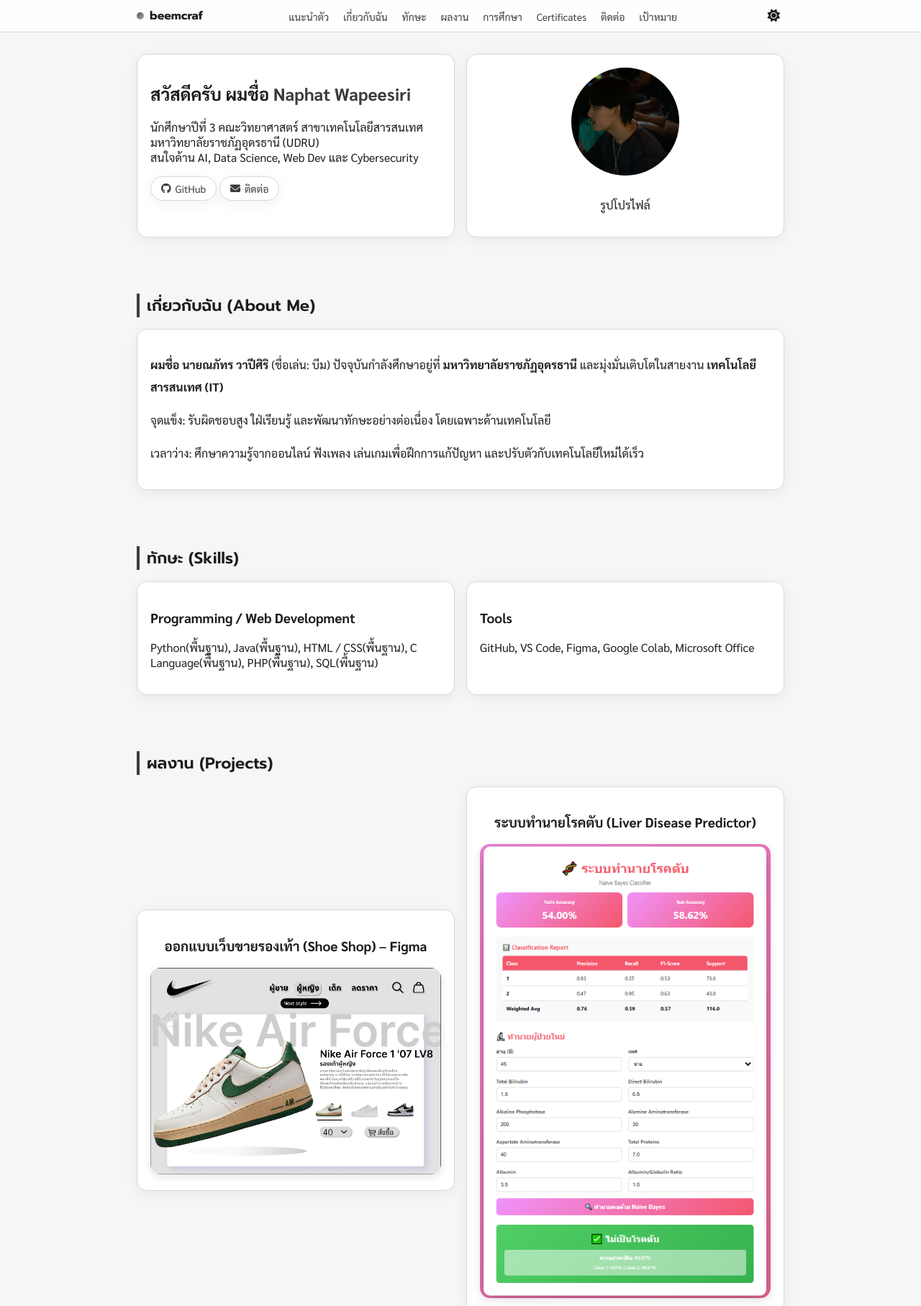
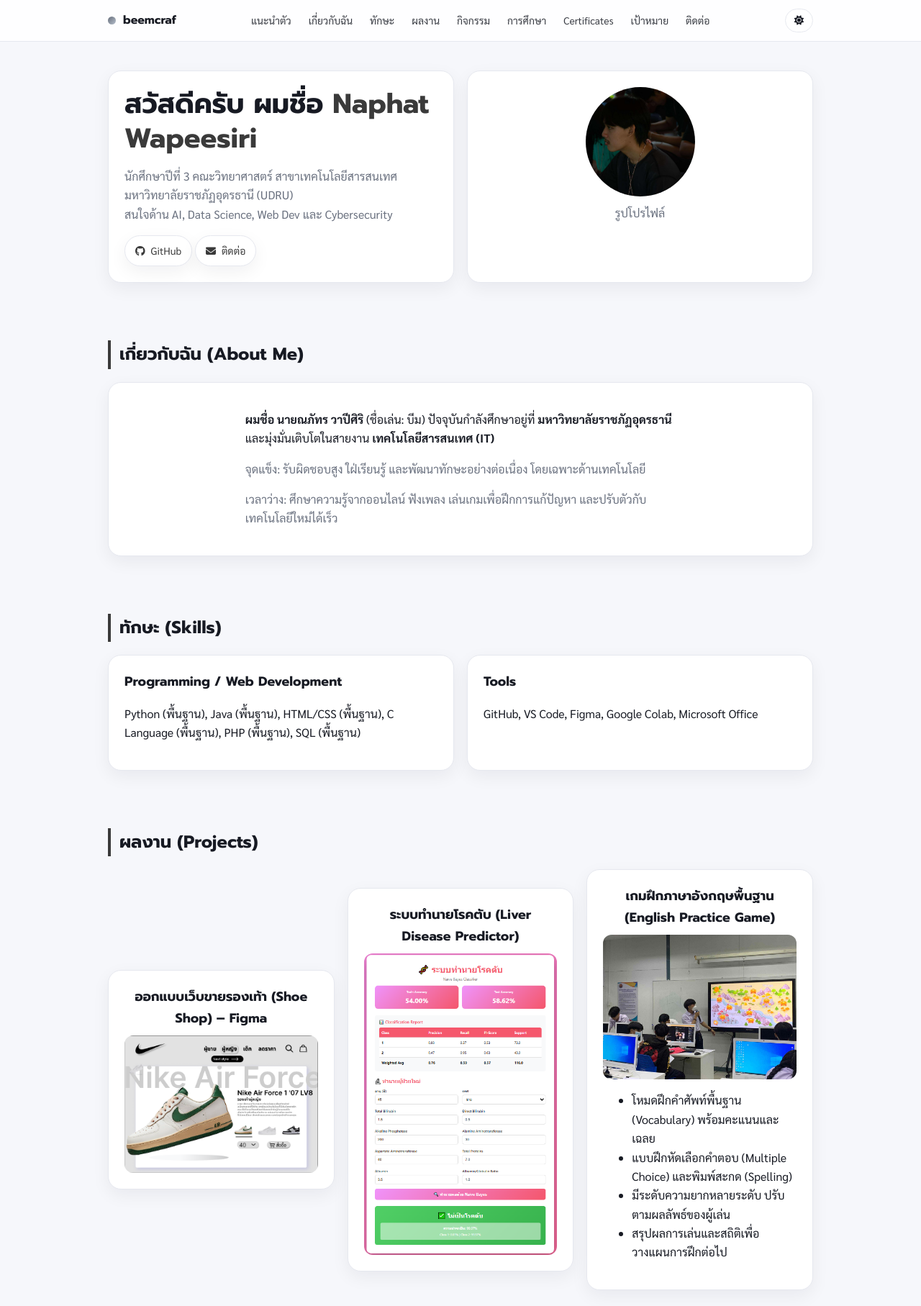
Before and after one commit to beemcraf/naphat.github.io, a plain HTML site: page index.html in a window 1280 px wide. Shown: the top 1815 px of the page at 72% size. Drawn offline with Linux system fonts and the light colour scheme.

Commit message:
Refactor index.html for layout and style improvements
Updated styles and layout for improved aesthetics and usability. Moved contact section to the bottom and added new elements.

```diff
--- a/index.html
+++ b/index.html
@@ -9,47 +9,49 @@
   <link rel="stylesheet" href="https://cdnjs.cloudflare.com/ajax/libs/font-awesome/6.5.0/css/all.min.css"/>
   <style>
     :root{
-      --bg:#f5f6f8; --card:#ffffff; --text:#1d1d1d; --muted:#777; --accent:#3b3b3b;
-      --border:#d9d9d9; --pill:#efefef; --shadow:0 4px 18px rgba(0,0,0,.06);
+      --bg:#f6f7fb; --card:#ffffff; --text:#171a23; --muted:#6b7280; --accent:#3a3a3a;
+      --border:#e6e8ef; --pill:#eff2f7; --shadow:0 8px 24px rgba(10,15,30,.06);
     }
     [data-theme="dark"]{
-      --bg:#1b1b1b; --card:#252525; --text:#f4f4f4; --muted:#bcbcbc;
-      --accent:#d0d0d0; --border:#383838; --pill:#333; --shadow:0 4px 18px rgba(0,0,0,.35);
+      --bg:#14161b; --card:#1c1f26; --text:#f2f4f8; --muted:#a6adbb; --accent:#d6d9e3;
+      --border:#2a2f38; --pill:#232833; --shadow:0 10px 28px rgba(0,0,0,.35);
     }
-    *{box-sizing:border-box;transition:.25s}
-    body{margin:0;background:var(--bg);color:var(--text);font-family:'Sarabun',system-ui,Segoe UI,Arial}
+    *{box-sizing:border-box}
+    html{scroll-behavior:smooth}
+    body{margin:0;background:var(--bg);color:var(--text);font-family:'Sarabun',system-ui,Segoe UI,Arial;font-size:16px;line-height:1.65}
     a{color:var(--accent);text-decoration:none}
+    img{display:block;max-width:100%;height:auto;border-radius:12px}
 
-    header.site{
-      position:sticky;top:0;z-index:50;backdrop-filter:blur(10px);
-      background:rgba(255,255,255,.85);border-bottom:1px solid var(--border);padding:10px 0
-    }
-    [data-theme="dark"] header.site{background:rgba(0,0,0,.8)}
-    .container{width:min(900px,92%);margin:auto}
-    .nav{display:flex;justify-content:space-between;align-items:center}
-    .brand{font-family:'Prompt';font-weight:700;display:flex;gap:8px;align-items:center}
-    .brand .dot{width:10px;height:10px;border-radius:50%;background:linear-gradient(135deg,#555,#aaa)}
-    .nav a{margin:0 8px;color:var(--text);opacity:.85;font-size:14px}
-    .nav a:hover{opacity:1}
-    .theme-toggle{border:none;background:none;cursor:pointer;font-size:1.1rem;color:var(--text)}
+    .container{width:min(980px,92%);margin:auto}
+    section{padding:40px 0;scroll-margin-top:84px}
 
-    .btn{display:inline-flex;align-items:center;gap:6px;padding:7px 14px;border-radius:999px;
-      border:1px solid var(--border);background:var(--card);box-shadow:var(--shadow);font-size:14px}
+    header.site{position:sticky;top:0;z-index:50;background:rgba(255,255,255,.85);backdrop-filter:saturate(160%) blur(12px);border-bottom:1px solid var(--border)}
+    [data-theme="dark"] header.site{background:rgba(0,0,0,.6)}
+    .nav{display:flex;align-items:center;justify-content:space-between;gap:14px;padding:12px 0}
+    .brand{font-family:'Prompt';font-weight:700;display:flex;align-items:center;gap:10px}
+    .brand .dot{width:11px;height:11px;border-radius:50%;background:linear-gradient(135deg,#656d7a,#b6bfcc)}
+    nav a{padding:8px 10px;border-radius:8px;color:var(--text);opacity:.85;font-size:14px}
+    nav a:hover{background:var(--pill);opacity:1}
+    .theme-toggle{border:1px solid var(--border);background:var(--card);color:var(--text);border-radius:999px;padding:8px 12px;cursor:pointer}
+
+    .card{background:var(--card);border:1px solid var(--border);border-radius:18px;padding:22px;box-shadow:var(--shadow)}
+    .card .prose{max-width:68ch;margin:auto}
+    .muted{color:var(--muted)}
+    h1{font-family:'Prompt';font-size:clamp(26px,4.6vw,38px);line-height:1.25;margin:0 0 8px}
+    h2.section-title{font-family:'Prompt';font-size:clamp(20px,3.2vw,24px);font-weight:700;margin:0 0 18px;padding-left:12px;border-left:4px solid var(--accent)}
+    h3{font-family:'Prompt';font-size:18px;margin:0 0 8px}
+
+    .grid{display:grid;gap:18px}
+    .cols-1{grid-template-columns:1fr}
+    .cols-2{grid-template-columns:repeat(auto-fit,minmax(320px,1fr))}
+    .cols-3{grid-template-columns:repeat(auto-fit,minmax(260px,1fr))}
+
+    .btn{display:inline-flex;align-items:center;gap:8px;padding:9px 14px;border-radius:999px;border:1px solid var(--border);background:var(--card);box-shadow:var(--shadow);font-size:14px}
     .btn:hover{background:var(--accent);color:#fff}
 
-    section{padding:30px 0}
-    h2.section-title{font-family:'Prompt';font-size:22px;font-weight:600;border-left:4px solid var(--accent);padding-left:10px;margin-bottom:16px}
-
-    .grid{display:grid;gap:16px}
-    .grid.cols-1{grid-template-columns:1fr}
-    .grid.cols-2{grid-template-columns:repeat(auto-fit,minmax(320px,1fr))}
-    .grid.cols-3{grid-template-columns:repeat(auto-fit,minmax(260px,1fr))}
-
-    .card{background:var(--card);border:1px solid var(--border);border-radius:14px;padding:18px;box-shadow:var(--shadow)}
-    .card img{max-width:100%;border-radius:10px}
-    .card img:hover{transform:scale(1.02)} /* ซูมเบาๆ ตอนชี้เมาส์ */
-
-    footer{padding:30px 0 10px;color:var(--muted);border-top:1px solid var(--border);text-align:center;font-size:14px}
+    .img-zoom:hover{transform:scale(1.02)}
+    .center{text-align:center}
+    footer{padding:34px 0 16px;color:var(--muted);border-top:1px solid var(--border);text-align:center;font-size:14px}
   </style>
 </head>
 <body>
@@ -61,159 +63,173 @@
         <a href="#about">เกี่ยวกับฉัน</a>
         <a href="#skills">ทักษะ</a>
         <a href="#projects">ผลงาน</a>
+        <a href="#activities">กิจกรรม</a>
         <a href="#education">การศึกษา</a>
         <a href="#certificates">Certificates</a>
-        <a href="#contact">ติดต่อ</a>
         <a href="#goals">เป้าหมาย</a>
+        <a href="#contact">ติดต่อ</a> <!-- ย้าย Contact ไปลิงก์ท้ายสุด -->
       </nav>
-      <button class="theme-toggle" id="toggleTheme"><i class="fa-solid fa-moon"></i></button>
+      <button class="theme-toggle" id="toggleTheme" aria-label="Toggle theme"><i class="fa-solid fa-moon"></i></button>
     </div>
   </header>
 
   <main class="container">
-    <!-- 1. Intro -->
+    <!-- Intro -->
     <section id="intro" class="grid cols-2">
-      <div class="card">
+      <div class="card"><div class="prose">
         <h1>สวัสดีครับ ผมชื่อ <span style="color:var(--accent)">Naphat Wapeesiri</span></h1>
         <p class="muted">นักศึกษาปีที่ 3 คณะวิทยาศาสตร์ สาขาเทคโนโลยีสารสนเทศ มหาวิทยาลัยราชภัฏอุดรธานี (UDRU)<br>สนใจด้าน AI, Data Science, Web Dev และ Cybersecurity</p>
-        <div>
+        <div style="margin-top:14px">
           <a class="btn" href="https://github.com/beemcraf" target="_blank" rel="noreferrer"><i class="fa-brands fa-github"></i> GitHub</a>
           <a class="btn" href="#contact"><i class="fa-solid fa-envelope"></i> ติดต่อ</a>
         </div>
-      </div>
-      <div class="card" style="text-align:center">
-        <img src="a4.jpg" alt="Profile" style="width:150px;height:150px;object-fit:cover;border-radius:50%;margin-bottom:10px">
-        <p class="muted">รูปโปรไฟล์</p>
+      </div></div>
+      <div class="card center">
+        <img src="a4.jpg" alt="Profile" style="width:152px;height:152px;object-fit:cover;border-radius:50%;margin:auto">
+        <p class="muted" style="margin-top:10px">รูปโปรไฟล์</p>
       </div>
     </section>
 
-    <!-- 1.5 About -->
+    <!-- About -->
     <section id="about">
       <h2 class="section-title">เกี่ยวกับฉัน (About Me)</h2>
-      <div class="card" style="line-height:1.9">
-        <p><strong>ผมชื่อ นายณภัทร วาปีศิริ</strong> (ชื่อเล่น: บีม) ปัจจุบันกำลังศึกษาอยู่ที่
-          <strong>มหาวิทยาลัยราชภัฏอุดรธานี</strong> และมุ่งมั่นเติบโตในสายงาน <strong>เทคโนโลยีสารสนเทศ (IT)</strong></p>
+      <div class="card"><div class="prose">
+        <p><strong>ผมชื่อ นายณภัทร วาปีศิริ</strong> (ชื่อเล่น: บีม) ปัจจุบันกำลังศึกษาอยู่ที่ <strong>มหาวิทยาลัยราชภัฏอุดรธานี</strong> และมุ่งมั่นเติบโตในสายงาน <strong>เทคโนโลยีสารสนเทศ (IT)</strong></p>
         <p class="muted">จุดแข็ง: รับผิดชอบสูง ใฝ่เรียนรู้ และพัฒนาทักษะอย่างต่อเนื่อง โดยเฉพาะด้านเทคโนโลยี</p>
         <p class="muted">เวลาว่าง: ศึกษาความรู้จากออนไลน์ ฟังเพลง เล่นเกมเพื่อฝึกการแก้ปัญหา และปรับตัวกับเทคโนโลยีใหม่ได้เร็ว</p>
+      </div></div>
+    </section>
+
+    <!-- Skills -->
+    <section id="skills">
+      <h2 class="section-title">ทักษะ (Skills)</h2>
+      <div class="grid cols-3">
+        <div class="card"><div class="prose">
+          <h3>Programming / Web Development</h3>
+          <p>Python (พื้นฐาน), Java (พื้นฐาน), HTML/CSS (พื้นฐาน), C Language (พื้นฐาน), PHP (พื้นฐาน), SQL (พื้นฐาน)</p>
+        </div></div>
+        <div class="card"><div class="prose">
+          <h3>Tools</h3>
+          <p>GitHub, VS Code, Figma, Google Colab, Microsoft Office</p>
+        </div></div>
       </div>
     </section>
 
-    <!-- 2. Skills -->
-    <section id="skills">
-      <h2 class="section-title">ทักษะ (Skills)</h2>
-      <div class="grid cols-3">
-        <div class="card">
-          <h3>Programming / Web Development</h3>
-          <p>Python(พื้นฐาน), Java(พื้นฐาน), HTML / CSS(พื้นฐาน), C Language(พื้นฐาน), PHP(พื้นฐาน), SQL(พื้นฐาน)</p>
-        </div>
-        <div class="card"><h3>Tools</h3><p>GitHub, VS Code, Figma, Google Colab, Microsoft Office</p></div>
-      </div>
-    </section>
-
-    <!-- 3. Projects -->
+    <!-- Projects -->
     <section id="projects">
       <h2 class="section-title">ผลงาน (Projects)</h2>
-      <div class="grid cols-2" style="place-items:center">
+      <div class="grid cols-3" style="place-items:center">
         <!-- Project 1 -->
-        <article class="card" style="text-align:center">
-          <h3>ออกแบบเว็บขายรองเท้า (Shoe Shop) – Figma</h3>
-          <img src="a5.png" alt="Shoe Shop Web Design"
-               style="width:100%;max-width:800px;border-radius:14px;box-shadow:0 4px 12px rgba(0,0,0,.1)">
+        <article class="card center">
+          <div class="prose"><h3>ออกแบบเว็บขายรองเท้า (Shoe Shop) – Figma</h3></div>
+          <img class="img-zoom" src="a5.png" alt="Shoe Shop Web Design">
         </article>
+
         <!-- Project 2 -->
-        <article class="card" style="text-align:center">
-          <h3>ระบบทำนายโรคตับ (Liver Disease Predictor)</h3>
-          <img src="a6.png" alt="Liver Disease Predictor UI"
-               style="width:100%;max-width:800px;border-radius:14px;box-shadow:0 4px 12px rgba(0,0,0,.1)">
+        <article class="card center">
+          <div class="prose"><h3>ระบบทำนายโรคตับ (Liver Disease Predictor)</h3></div>
+          <img class="img-zoom" src="a6.png" alt="Liver Disease Predictor UI">
+        </article>
+
+        <!-- Project 3: เกมฝึกอังกฤษ -->
+        <article class="card">
+          <div class="prose center">
+            <h3>เกมฝึกภาษาอังกฤษพื้นฐาน (English Practice Game)</h3>
+          </div>
+          <img class="img-zoom" src="a8.jfif" alt="English Practice Game UI">
+          <div class="prose" style="margin-top:10px">
+            <ul>
+              <li>โหมดฝึกคำศัพท์พื้นฐาน (Vocabulary) พร้อมคะแนนและเฉลย</li>
+              <li>แบบฝึกหัดเลือกคำตอบ (Multiple Choice) และพิมพ์สะกด (Spelling)</li>
+              <li>มีระดับความยากหลายระดับ ปรับตามผลลัพธ์ของผู้เล่น</li>
+              <li>สรุปผลการเล่นและสถิติเพื่อวางแผนการฝึกต่อไป</li>
+            </ul>
+          </div>
         </article>
       </div>
     </section>
 
-    <!-- 3.5 Activities -->
+    <!-- Activities -->
     <section id="activities">
       <h2 class="section-title">กิจกรรมที่เคยทำ (Activities)</h2>
-  <div class="grid cols-1">
-    <div class="card" style="line-height:1.9; text-align:justify;">
-      <ul style="list-style:circle; padding-left:25px;">
+      <div class="card">
+        <div class="prose">
+          <ul>
             <li>พาน้อง ๆ เข้าร่วมกิจกรรมอบรมเรื่อง <strong>การจัดการและการคัดแยกขยะอย่างถูกวิธี</strong> เพื่อสร้างความตระหนักด้านสิ่งแวดล้อม</li>
             <li>เข้าร่วมการแข่งขัน <strong>วาดภาพและออกแบบรถเก็บขยะเชิงสร้างสรรค์</strong> เพื่อส่งเสริมแนวคิดด้านนวัตกรรมสิ่งแวดล้อม</li>
             <li>รับหน้าที่เป็น <strong>ช่างภาพและพิธีกร</strong> ในโครงการสอนน้องระดับประถมศึกษาเกี่ยวกับการแยกขยะอย่างมีระบบและสนุกสนาน</li>
           </ul>
-      <div style="text-align:center; margin-top:20px;">
-        <img src="a7.jfif" alt="กิจกรรมอบรมการจัดการขยะ"
-             style="width:100%; max-width:700px; border-radius:14px; box-shadow:0 4px 12px rgba(0,0,0,.1)">
-        <p class="muted" style="margin-top:8px;">ภาพกิจกรรม: อบรมและสอนน้อง ๆ เรื่องการจัดการขยะ</p>
         </div>
+        <div class="center" style="margin-top:18px">
+          <img src="a7.jfif" alt="กิจกรรมอบรมการจัดการขยะ" style="max-width:720px">
+          <p class="muted" style="margin-top:8px">ภาพกิจกรรม: อบรมและสอนน้อง ๆ เรื่องการจัดการขยะ</p>
         </div>
       </div>
     </section>
 
-
-    <!-- 4. Education -->
+    <!-- Education -->
     <section id="education">
       <h2 class="section-title">การศึกษา (Education)</h2>
       <div class="grid cols-2">
-        <div class="card">
+        <div class="card"><div class="prose">
           <h3>ประวัติการศึกษา</h3>
-          <ul style="list-style:none;padding:0;line-height:1.8">
+          <ul style="list-style:none;padding-left:0">
             <li><strong>ระดับประถม:</strong> โรงเรียนบ้านขมิ้นบ่อโคลน</li>
             <li><strong>ระดับมัธยมต้น:</strong> โรงเรียนอุดรธานีพิทยาคม</li>
             <li><strong>ระดับ ปวช.:</strong> วิทยาลัยเทคนิคอุดรธานี</li>
             <li><strong>กำลังศึกษาอยู่:</strong> มหาวิทยาลัยราชภัฏอุดรธานี</li>
           </ul>
-        </div>
-        <div class="card">
+        </div></div>
+        <div class="card"><div class="prose">
           <h3>Soft Skills</h3>
-          <ul style="list-style:circle;padding-left:20px;line-height:1.8">
+          <ul>
             <li>การสื่อสารอย่างมีประสิทธิภาพ</li>
             <li>การทำงานร่วมกับผู้อื่นได้ดี</li>
             <li>การแก้ปัญหาอย่างเป็นระบบ</li>
             <li>การบริหารเวลาและความรับผิดชอบ</li>
           </ul>
-        </div>
+        </div></div>
       </div>
     </section>
 
-    <!-- 5. Certificates -->
+    <!-- Certificates -->
     <section id="certificates">
       <h2 class="section-title">Certificates</h2>
       <div class="grid cols-2">
-        <div class="card">
-          <h3>Cisco Networking Academy – Introduction to Cybersecurity</h3>
+        <div class="card center">
+          <div class="prose"><h3>Cisco Networking Academy – Introduction to Cybersecurity</h3></div>
           <img src="a1.jpg" alt="Certificate: Cybersecurity">
         </div>
-        <div class="card">
-          <h3>Cisco Networking Academy – Ethical Hacker</h3>
+        <div class="card center">
+          <div class="prose"><h3>Cisco Networking Academy – Ethical Hacker</h3></div>
           <img src="a2.jpg" alt="Certificate: Ethical Hacker">
         </div>
       </div>
     </section>
 
-    <!-- 6. Contact -->
+    <!-- Goals -->
+    <section id="goals">
+      <h2 class="section-title">เป้าหมาย</h2>
+      <div class="card"><div class="prose">
+        <h3>เป้าหมายในอนาคต</h3>
+        <p class="muted">สนใจเส้นทางสายงานเกี่ยวกับ IT/Tech</p>
+      </div></div>
+    </section>
+
+    <!-- Contact (ย้ายมาไว้ล่างสุดของหน้า) -->
     <section id="contact">
       <h2 class="section-title">ติดต่อ (Contact)</h2>
       <div class="grid cols-2">
-        <div class="card">
+        <div class="card"><div class="prose">
           <p><i class="fa-regular fa-envelope"></i> Email: pomsanbeem9@gmail.com</p>
           <p><i class="fa-brands fa-github"></i> GitHub: github.com/beemcraf</p>
           <p><i class="fa-solid fa-phone"></i> โทร: 096-997-1310</p>
           <p><i class="fa-solid fa-location-dot"></i> ที่อยู่: ต.กุดสระ อ.เมือง จ.อุดรธานี</p>
-        </div>
-        <div class="card" style="text-align:center">
+        </div></div>
+        <div class="card center">
           <h3>QR Code สำหรับติดต่อ (LINE)</h3>
           <img src="a3.jpg" alt="LINE QR" style="width:200px">
           <p class="muted">สแกนเพื่อแอด LINE ได้ทันที</p>
-        </div>
-      </div>
-    </section>
-
-    <!-- 7. Goals -->
-    <section id="goals">
-      <h2 class="section-title">เป้าหมาย</h2>
-      <div class="grid cols-2">
-        <div class="card">
-          <h3>เป้าหมายในอนาคต</h3>
-          <p class="muted">สนใจเส้นทางสายงานเกี่ยวกับ IT/Tech</p>
         </div>
       </div>
     </section>
@@ -224,10 +240,7 @@
   </footer>
 
   <script>
-    // ปีปัจจุบัน
     document.getElementById('year').textContent = new Date().getFullYear();
-
-    // Toggle Theme
     const btn = document.getElementById('toggleTheme');
     function setTheme(mode){
       document.documentElement.setAttribute('data-theme', mode);
```
Lines whose indentation alone changed are shown as unchanged.
